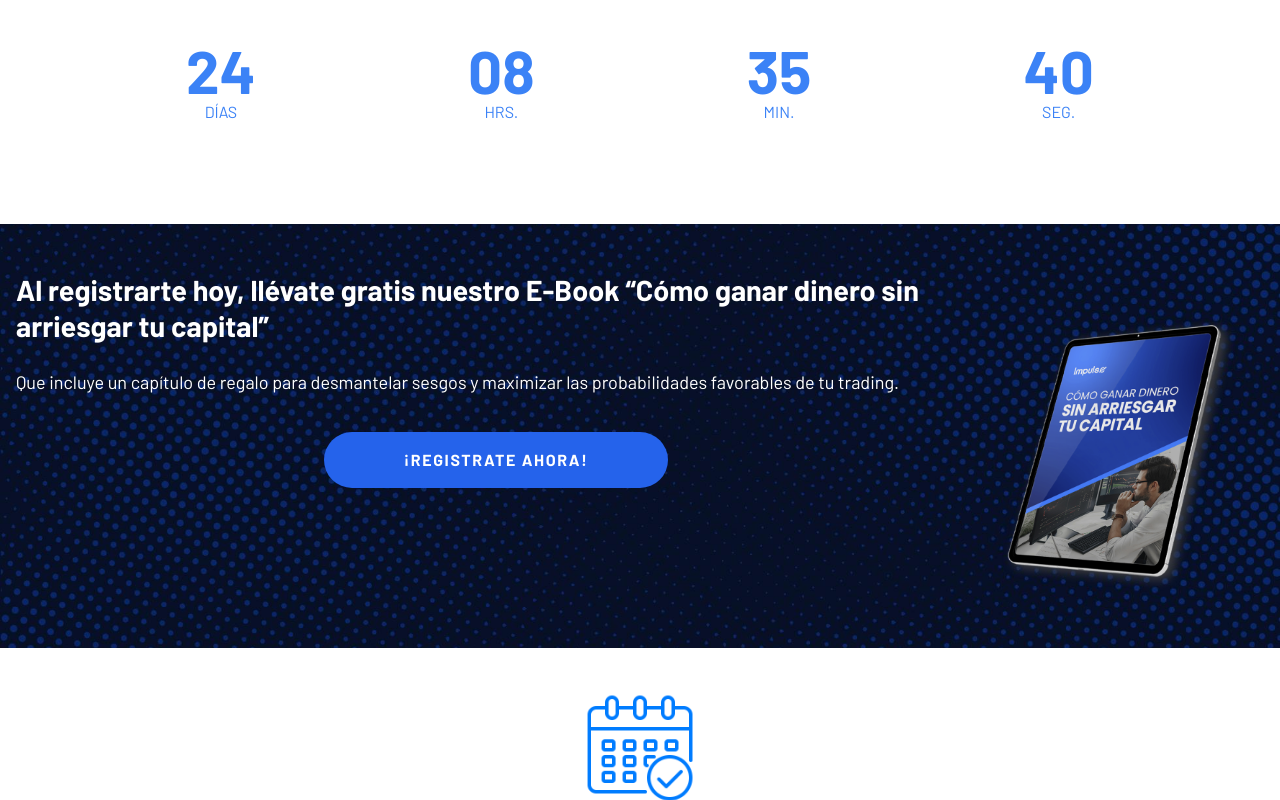
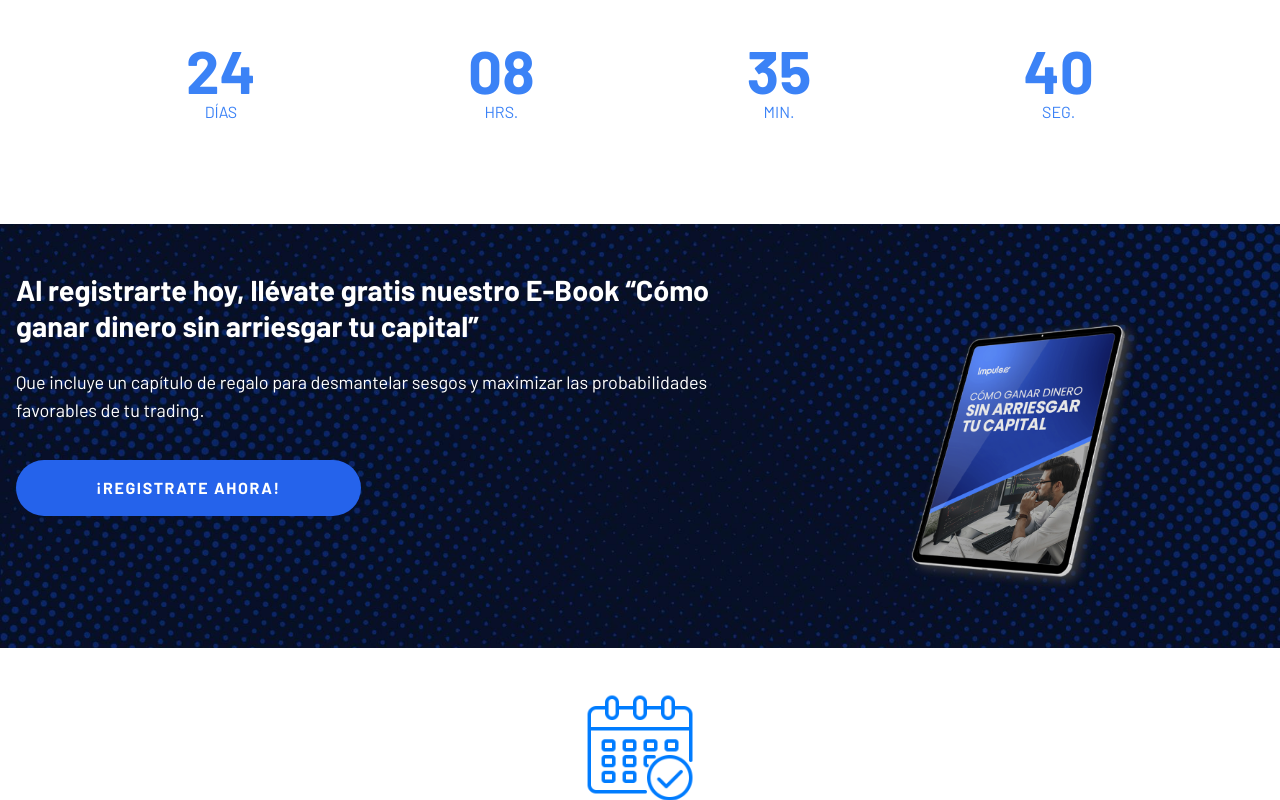
Before and after one commit to Lebim01/topx-landing, a React (Vite) app: page / in a window 1280 px wide. Shown: the part 612-1412 px from the top of the page. Built offline with nearby package versions, Linux system fonts and the light colour scheme.

Commit message:
feat(landing): Register component responsive

```diff
--- a/src/components/Register/Register.tsx
+++ b/src/components/Register/Register.tsx
@@ -3,7 +3,7 @@ const Register = () => {
     <section className='background'>
       <div className='max-w-7xl mx-auto'>
         <div className='flex flex-col px-4 space-y-10 py-12 md:flex-row'>
-          <div className='space-y-6'>
+          <div className='space-y-6 md:max-w-3xl'>
             <h3 className='text-[1.8rem] leading-9 font-semibold text-white font-barlow '>
               Al registrarte hoy, llévate gratis nuestro{' '}
               <span className='whitespace-nowrap'>E-Book</span> “Cómo ganar
@@ -13,7 +13,7 @@ const Register = () => {
               Que incluye un capítulo de regalo para desmantelar sesgos y
               maximizar las probabilidades favorables de tu trading.
             </p>
-            <div className='w-full flex justify-center pt-3'>
+            <div className='w-full flex justify-center pt-3 md:justify-start'>
               <button className='bg-blue-600 font-barlow text-white uppercase rounded-full px-20 py-4 font-semibold hover:bg-blue-500 tracking-widest'>
                 ¡Registrate Ahora!
               </button>
```
